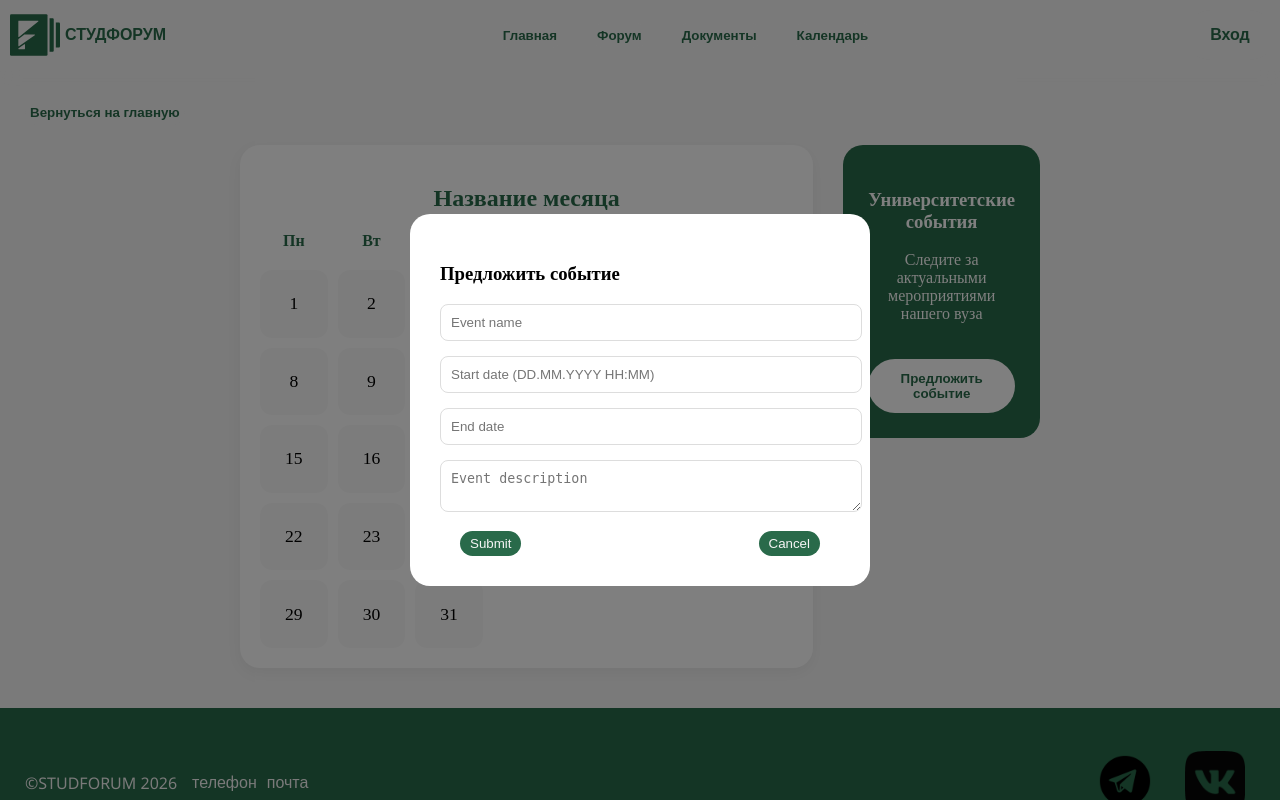
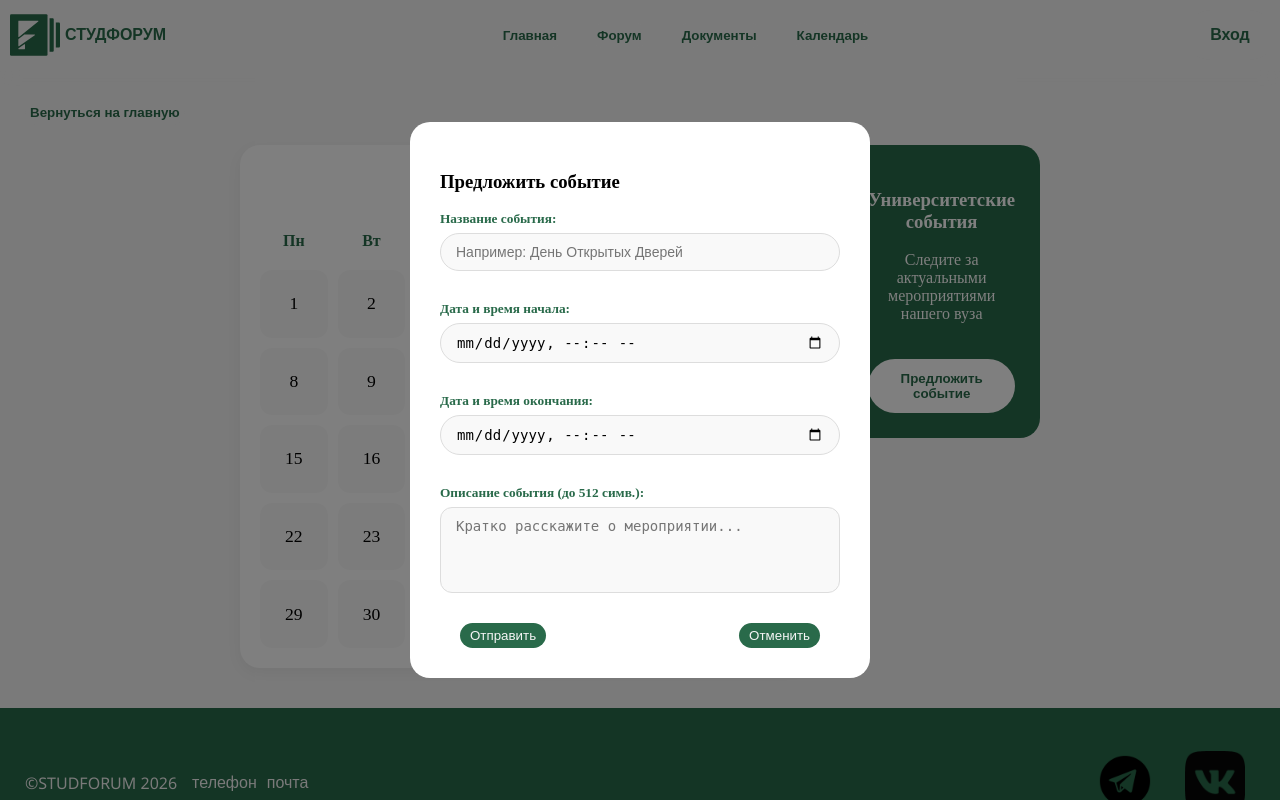
Before and after one commit to Nick0-0/WebSite_StudForum, a Node server app: page /api/calendar/events in a window 1280 px wide, after a click on "Предложить событие". Run offline with Node 20, Linux system fonts and the light colour scheme; data that the repository does not hold is empty; some libraries are stand-ins or nearby versions.

Commit message:
Added validation in the pedding event form

```diff
--- a/1public/JS-scripts/main.js
+++ b/1public/JS-scripts/main.js
@@ -387,4 +387,33 @@ document.addEventListener('DOMContentLoaded', () => {
     };
 
     loadPendingEvents();
+
+    //---------------------------------------------------------
+    // VALIDATION OF PENDING EVENTS FORM
+    //---------------------------------------------------------
+    const suggestForm = document.getElementById('suggest-event-form');
+    const startInput = document.getElementById('event-start');
+    const endInput = document.getElementById('event-end');
+
+    if (suggestForm && startInput && endInput) {
+        const now = new Date();
+        const tzOffset = now.getTimezoneOffset() * 60000;
+        const localISOTime = (new Date(now - tzOffset)).toISOString().slice(0, 16);
+
+        startInput.min = localISOTime;
+
+        startInput.addEventListener('change', () => {
+            endInput.min = startInput.value;
+        });
+
+        suggestForm.addEventListener('submit', (e) => {
+            const startDate = new Date(startInput.value);
+            const endDate = new Date(endInput.value);
+
+            if (endDate <= startDate) {
+                e.preventDefault();
+                alert('Ошибка: Дата окончания события должна быть позже даты его начала!');
+            }
+        });
+    }
 });
--- a/1public/styles/calendar-style.css
+++ b/1public/styles/calendar-style.css
@@ -68,16 +68,32 @@ a.back-btn:hover {
     background-color: #4eba85;
     color: white;
 }
+.calendar-day.has-event .event-dot {
+    background-color: #ffffff;
+}
 .day-number {
     font-size: 1.1rem;
     font-weight: 500;
 }
+.day-events-container {
+    display: flex;
+    justify-content: center;
+    gap: 4px; /* Отступ между точками */
+    margin-top: 4px;
+    width: 100%;
+    padding: 0 4px;
+    box-sizing: border-box;
+}
 .event-dot {
-    width: 6px;
-    height: 6px;
-    background-color: white;
+    width: 5px;
+    height: 5px;
+    background-color: #4eba85;
     border-radius: 50%;
-    margin-top: 4px;
+    /* margin-top: 4px; */
+    transition: transform 0.2s ease;
+}
+.event-dot:hover {
+    transform: scale(1.4);
 }
 .calendar-sidebar {
     flex: 1;
@@ -147,3 +163,36 @@ a.back-btn:hover {
     transform: scale(1.05);
     box-shadow: 0 5px 15px rgba(0,0,0,0.2);
 }
+.upload-form .input-field {
+    display: flex;
+    flex-direction: column;
+    gap: 6px;
+    margin-bottom: 15px;
+}
+.upload-form .input-field label {
+    font-weight: bold;
+    color: #296a4a;
+    font-size: 10pt;
+}
+.upload-form input[type="text"],
+.upload-form input[type="datetime-local"],
+.upload-form textarea {
+    width: 100%;
+    padding: 10px 15px;
+    border: 1px solid #ddd;
+    border-radius: 50px;
+    background-color: #f9f9f9;
+    font-size: 10.5pt;
+    outline: none;
+    box-sizing: border-box;
+    transition: all 0.3s ease;
+}
+.upload-form textarea {
+    border-radius: 12px;
+    resize: none;
+}
+.upload-form input:focus, .upload-form textarea:focus {
+    border-color: #296a4a;
+    background-color: #ffffff;
+    box-shadow: 0 0 8px rgba(41, 106, 74, 0.15);
+}
--- a/2views/calendar.ejs
+++ b/2views/calendar.ejs
@@ -22,12 +22,19 @@
 
             <% for(let i = 1; i <= 31; i++) { %>
                 <%
-                const dayEvents = events.filter(e => e.start_date.startsWith(i < 10 ? '0'+i : i));
+                const dayStr = i < 10 ? '0' + i : String(i);
+                const dayEvents = events.filter(e => e.start_date && e.start_date.startsWith(dayStr));
                 %>
                 <div class="calendar-day <%= dayEvents.length > 0 ? 'has-event' : '' %>">
                     <span class="day-number"><%= i %></span>
                     <% if (dayEvents.length > 0) { %>
-                        <div class="event-dot" title="<%= dayEvents[0].name %>"></div>
+                        <div class="day-events-container">
+                            <% dayEvents.forEach(event => { %>
+                                <div class="event-dot"
+                                     title="<%= event.name %> (<%= event.description || 'Без описания' %>)">
+                                </div>
+                            <% }) %>
+                        </div>
                     <% } %>
                 </div>
             <% } %>
@@ -48,14 +55,29 @@
 <div id="suggest-modal" class="modal">
     <div class="modal-content">
         <h3>Предложить событие</h3>
-        <form action="/calendar/suggest" method="POST">
-            <input type="text" name="name" placeholder="Event name" required>
-            <input type="text" name="start_date" placeholder="Start date (DD.MM.YYYY HH:MM)" required>
-            <input type="text" name="end_date" placeholder="End date" required>
-            <textarea name="description" placeholder="Event description"></textarea>
+        <form action="/calendar/suggest" method="POST" class="upload-form" id="suggest-event-form">
+
+            <div class="input-field">
+                <label for="event-name">Название события:</label>
+                <input type="text" name="name" id="event-name"
+                placeholder="Например: День Открытых Дверей" maxlength="100" required>
+            </div>
+            <div class="input-field">
+                <label for="event-start">Дата и время начала:</label>
+                <input type="datetime-local" name="start_date" id="event-start" required>
+            </div>
+            <div class="input-field">
+                <label for="event-end">Дата и время окончания:</label>
+                <input type="datetime-local" name="end_date" id="event-end" required>
+            </div>
+            <div class="input-field">
+                <label for="event-desc">Описание события (до 512 симв.):</label>
+                <textarea name="description" id="event-desc" placeholder="Кратко расскажите о мероприятии..." maxlength="512" rows="4"></textarea>
+            </div>
+
             <div class="modal-buttons">
-                <button type="submit" class="btn-submit">Submit</button>
-                <button type="button" class="btn-cancel" onclick="document.getElementById('suggest-modal').style.display='none'">Cancel</button>
+                <button type="submit" class="btn-submit">Отправить</button>
+                <button type="button" class="btn-cancel" onclick="document.getElementById('suggest-modal').style.display='none'">Отменить</button>
             </div>
         </form>
     </div>
```
